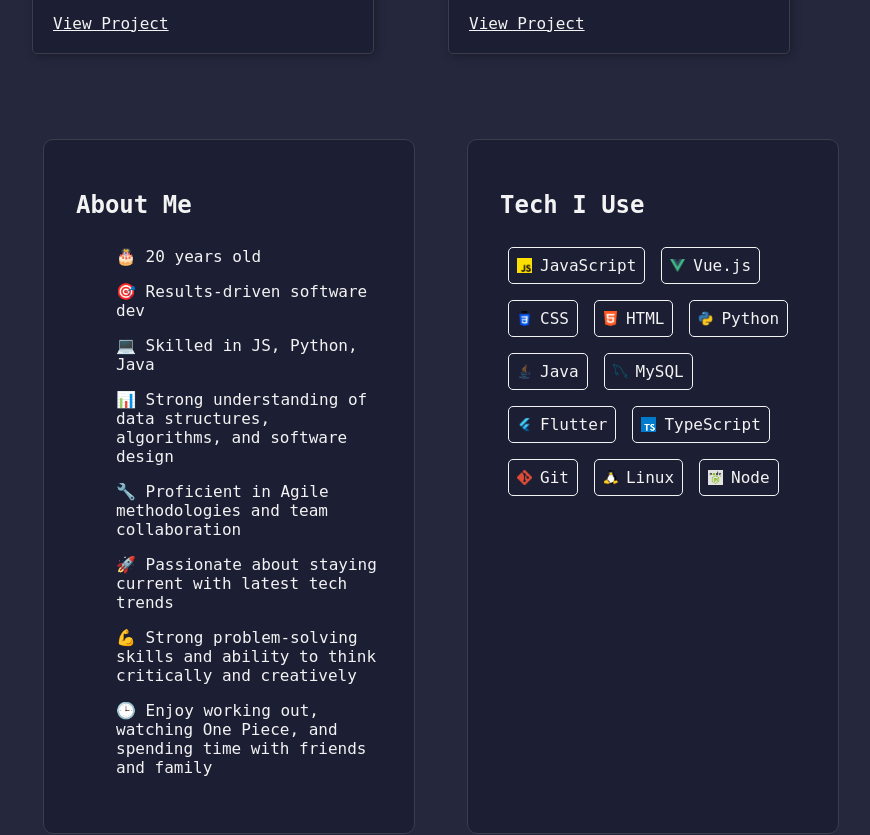
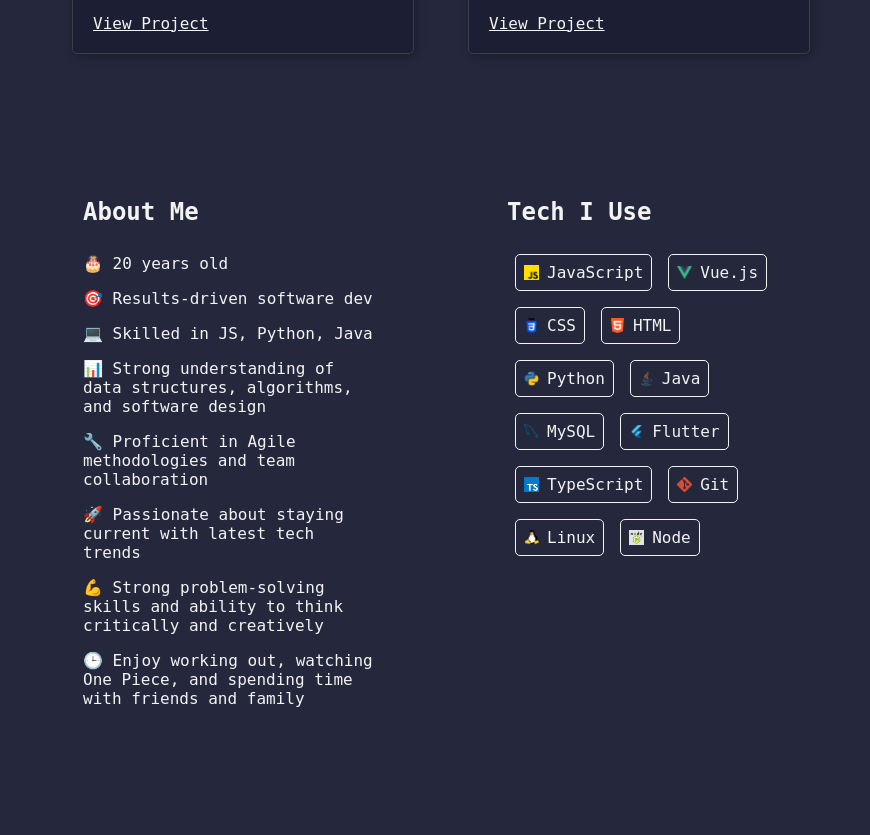
Before and after one commit to Matars/Portfolio, a Vue app: page / in a window 1280 px wide. Shown: the part 1040-1875 px from the top of the page, without its empty margins (197-1067 px from the left). Built offline with nearby package versions, Linux system fonts and the light colour scheme.

Commit message:
fixed visual bugs

```diff
--- a/src/components/AboutComp.vue
+++ b/src/components/AboutComp.vue
@@ -2,7 +2,7 @@
   <div class="grid-container">
     <div class="about-me-col">
       <h2>About Me</h2>
-      <ul>
+      <ul class="ulgroup">
         <li>🎂 20 years old</li>
         <li>🎯 Results-driven software dev</li>
         <li>💻 Skilled in JS, Python, Java</li>
@@ -88,14 +88,14 @@
 </template>
 
 <style>
+.ulgroup {
+  padding: 0;
+}
+
 .about-me-col {
   justify-content: space-evenly;
   margin: 1rem;
-  background-color: var(--bg-second);
-  width: 75%;
-  border-radius: 10px;
-  padding: 2em;
-  border: 1px solid var(--border-color);
+  padding: 2.5em;
 }
 
 .onepiece {
@@ -115,11 +115,7 @@
 .tech-i-use-col {
   justify-content: space-evenly;
   margin: 1rem;
-  background-color: var(--bg-second);
-  width: 75%;
-  border-radius: 10px;
-  padding: 2em;
-  border: 1px solid var(--border-color);
+  padding: 2.5em;
 }
 
 .onepiece {
--- a/src/components/LatestProjects.vue
+++ b/src/components/LatestProjects.vue
@@ -68,6 +68,7 @@
 .project-grid {
   display: grid;
   grid-template-columns: repeat(2, 1fr);
+  margin-left: 2.5em;
 }
 
 .project-card {
```
